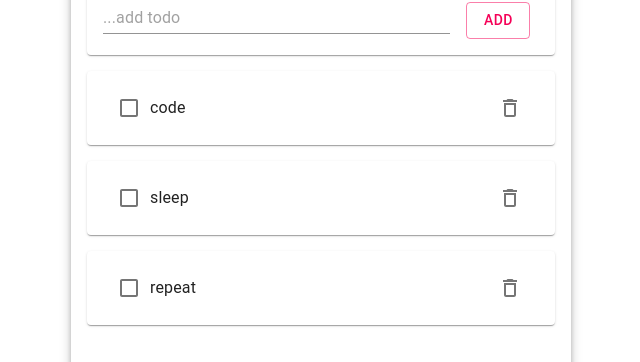
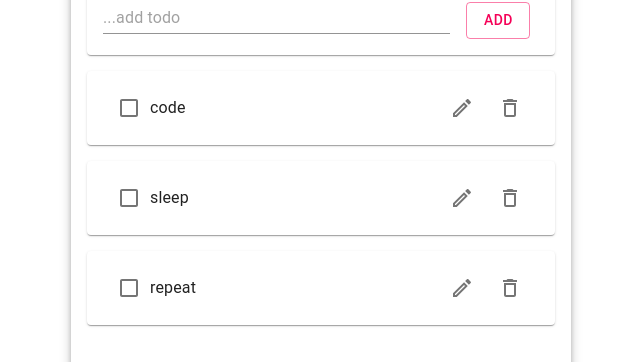
Before and after one commit to tishacodes/todo-list, a React (Create React App) app: page / in a window 1280 px wide. Shown: the part 110-472 px from the top of the page, without its empty margins (319-959 px from the left). Built offline with nearby package versions, Linux system fonts and the light colour scheme.

Commit message:
added edit icon and working on edit feature

```diff
--- a/src/actions/actions.js
+++ b/src/actions/actions.js
@@ -3,6 +3,8 @@
 //Then we give action.type the variable as it’s value and import it wherever we need it.
 
 export const ADD_TODO = "ADD_TODO";
+export const EDIT_TODO = "EDIT_TODO";
+export const SET_EDIT_TODO = "SET_EDIT_TODO";
 export const DELETE_TODO = "DELETE_TODO";
 export const TOGGLE_COMPLETED = "TOGGLE_COMPLETED";
 export const CLEAR_ALL_TASKS = "CLEAR_ALL_TASKS";
@@ -15,6 +17,15 @@ export const addTodo = (newTodo) => {
     return{
         type: ADD_TODO,
         payload: newTodo
+    }
+
+}
+
+export const setTodoToEdit = (id) => {
+
+    return {
+        type: SET_EDIT_TODO,
+        payload: id
     }
 
 }
--- /dev/null
+++ b/src/components/EditForm.js
@@ -0,0 +1,94 @@
+import React, { useState, memo } from "react";
+import { TextField, Paper, Button, Grid } from "@material-ui/core"
+import { connnect } from "react-redux";
+import { setTodoToEdit, addTodo } from "../actions/actions.js";
+import { connect } from "react-redux";
+
+function EditForm(props){
+
+    //props.resetEditState();
+    console.log("edit state in edit form", props.isEditing);
+
+    console.log("todo item to edit in edit form", props.todoItemToEdit[0]);
+
+    const [editItem, setEditItem] = useState({ id: props.todoItemToEdit[0].id,
+                                               todo: props.todoItemToEdit[0].todo,
+                                               completed: props.todoItemToEdit.completed });
+
+    console.log(" edit todo ", editItem.todo);
+
+    const handleChange = (event) => {
+
+        event.preventDefault();
+
+        setEditItem({
+            id: Date.now(),
+            [event.target.name]: event.target.value,
+            completed: false
+        })
+    }
+
+    const handleSubmit = (event) => {
+        event.preventDefault();
+
+        if(editItem.todo === ""){
+            window.alert("Please enter a todo item.")
+        } else {
+
+            props.addTodo(editItem);
+
+        }
+
+        console.log("todo", editItem);
+
+        resetForm();
+
+    }
+
+    const resetForm = () => {
+        setEditItem({
+            todo: ""
+        })
+    }
+
+    return(
+
+        <Paper style={{ margin: 16, padding: 16 }}>
+            <form onSubmit = {handleSubmit} >
+                <Grid container>
+
+                    <Grid display="flex" flexWrap="nowrap" xs={10} md={10} justifyContent = "flex-start" item style={{ paddingRight: 16 }} >
+                        <TextField
+                        name = "todo"
+                        placeholder = {editItem.todo}
+                        value = {editItem.todo}
+                        onChange = {handleChange}
+                        fullWidth />
+                    </Grid>
+                    <Grid xs={2} md={1} item>
+                        <Button
+                        fullWidth
+                        color="secondary"
+                        variant="outlined"
+                        type = "submit"
+                        onClick = {handleSubmit}>
+                        Save
+                        </Button>
+                    </Grid>
+                </Grid>
+            </form>
+        </Paper>
+
+    );
+
+}
+
+const mapStateToProps = (state) => {
+
+    return {
+        todoList: state.todoList,
+        todoItemToEdit: state.todoItemToEdit
+    }
+}
+
+export default connect(mapStateToProps, {addTodo, setTodoToEdit})(EditForm);
--- a/src/components/TodoItem.js
+++ b/src/components/TodoItem.js
@@ -1,11 +1,19 @@
 import React from "react";
 import {Paper, Grid, List, ListItem, Checkbox, IconButton, ListItemText, ListItemSecondaryAction} from "@material-ui/core";
 import DeleteOutlined from '@material-ui/icons/DeleteOutlined';
+import EditOutlinedIcon from '@material-ui/icons/EditOutlined';
+import EditForm from "./EditForm.js";
 
 function TodoItem(props){
 
-    return(
+    console.log("edit state before return", props.isEditing);
 
+    //{props.todoItemToEdit === undefined ? null : props.todo.id};
+
+    //return !(props.todo.id === props.todoItemToEdit[0].id) ?
+    //(
+
+        return(
         <Paper style={{ margin: 16, padding: 5 }}>
 
             <ListItem divider={props.divider}>
@@ -16,6 +24,14 @@ function TodoItem(props){
 
                 <ListItemText primary={props.todo.todo} style = {{overflow: "auto"}} />
 
+                <IconButton aria-label="Edit Todo" >
+                    <EditOutlinedIcon onClick = {() => {
+                                                            props.setTodoToEdit(props.todo.id);
+                                                            console.log("edit state in onclick", props.isEditing);
+                                                        }}
+                    />
+                </IconButton>
+
                 <IconButton aria-label="Delete Todo" >
                     <DeleteOutlined onClick = {() => props.deleteTodo(props.todo.id)}/>
                 </IconButton>
@@ -23,7 +39,9 @@ function TodoItem(props){
             </ListItem>
 
         </Paper>
-    );
+
+    ); //: <EditForm resetEditState = {props.resetEditState} />
+
 
 }
 
--- a/src/components/TodoList.js
+++ b/src/components/TodoList.js
@@ -5,13 +5,19 @@ import FormatListBulletedIcon from '@material-ui/icons/FormatListBulleted';
 import IconButton from '@material-ui/core/IconButton';
 import Badge from '@material-ui/core/Badge';
 import MailIcon from '@material-ui/icons/Mail';
+import EditForm from "./EditForm.js";
 
 import { connect } from "react-redux";
 import TodoItem from "./TodoItem.js";
 import TodoForm from "./TodoForm.js";
 import AppBar from "./AppBar.js";
 
-import { deleteTodo, toggleCompleted, clearAllTasks, clearCompletedTasks, clearIncompleteTasks } from "../actions/actions.js";
+import { setTodoToEdit,
+         deleteTodo,
+         toggleCompleted,
+         clearAllTasks,
+         clearCompletedTasks,
+         clearIncompleteTasks } from "../actions/actions.js";
 
 const useStyles = makeStyles(theme => ({
     root: {
@@ -41,7 +47,6 @@ function TodoList(props){
         }
     })
 
-
     return (
         <Box display="flex" flexWrap="nowrap" p={1} m={1} justifyContent = "center">
 
@@ -59,11 +64,53 @@ function TodoList(props){
 
                 <TodoForm />
 
-                {props.todoList.map (todo => {
-                    return <TodoItem todo = {todo}
-                                    deleteTodo = {props.deleteTodo}
-                                    toggleCompleted = {props.toggleCompleted} />
-                })}
+                {/*start outer ternary statement*/}
+                {/*if the first item in the todoItemToEdit array is not undefined
+                   map over the todoList array */}
+                {props.todoItemToEdit[0] !== undefined ? (
+
+                    /*compare the id of each todo item to the id of the item to edit
+                      if there is a match, display the edit form, else display the item */
+                    props.todoList.map (todo => {
+
+                        {/*start inner ternary statement*/}
+                        return (todo.id !== props.todoItemToEdit[0].id ) ?
+                        (
+
+                        <TodoItem todo = {todo}
+                                todoItemToEdit = {props.todoItemToEdit}
+                                isEditing = {props.isEditing}
+                                resetEditState = {props.resetEditState}
+                                setTodoToEdit = {props.setTodoToEdit}
+                                deleteTodo = {props.deleteTodo}
+                                toggleCompleted = {props.toggleCompleted} /> )
+
+                        :
+
+                        <EditForm todoItemToEdit = {props.todoItemToEdit} resetEditState = {props.resetEditState} isEditing = {props.isEditing} />
+
+                    })
+
+                )  /*end inner ternary statement*/
+
+                :
+                /*else -- if props.todoItemToEdit[0] is undefined, return the todo items*/
+
+                (
+                    props.todoList.map (todo => {
+
+                        return <TodoItem todo = {todo}
+                                todoItemToEdit = {props.todoItemToEdit}
+                                isEditing = {props.isEditing}
+                                resetEditState = {props.resetEditState}
+                                setTodoToEdit = {props.setTodoToEdit}
+                                deleteTodo = {props.deleteTodo}
+                                toggleCompleted = {props.toggleCompleted} />
+                    })
+                )
+
+                }  {/*end outer ternary statement*/}
+
 
                 </div>
 
@@ -77,12 +124,17 @@ function TodoList(props){
 const mapStateToProps = (state) => {
 
     return {
-        todoList: state.todoList
-
+        todoList: state.todoList,
+        isEditing: state.isEditing,
+        todoItemToEdit: state.todoItemToEdit
     }
-
 }
 
-export default connect(mapStateToProps,
-                      { deleteTodo, toggleCompleted, clearAllTasks, clearCompletedTasks, clearIncompleteTasks })
-                      (TodoList);
+export default connect(mapStateToProps, {
+                        setTodoToEdit,
+                        deleteTodo,
+                        toggleCompleted,
+                        clearAllTasks,
+                        clearCompletedTasks,
+                        clearIncompleteTasks
+                    })(TodoList);
--- a/src/reducers/reducer.js
+++ b/src/reducers/reducer.js
@@ -1,4 +1,5 @@
 import {ADD_TODO} from "../actions/actions.js";
+import {SET_EDIT_TODO} from "../actions/actions.js"; //sets the item to be edited in state
 import {DELETE_TODO} from "../actions/actions.js";
 import {TOGGLE_COMPLETED} from "../actions/actions.js";
 import {CLEAR_ALL_TASKS} from "../actions/actions.js";
@@ -8,25 +9,28 @@ import {CLEAR_INCOMPLETE_TASKS} from "../actions/actions.js";
 
 //state object
 const initialState = {
+
     todoList: [
         {
             id: 1,
             todo: "code",
-            completed: false
+            completed: false,
         },
 
         {
             id: 2,
             todo: "sleep",
-            completed: false
+            completed: false,
         },
 
         {
             id: 3,
             todo: "repeat",
-            completed: false
+            completed: false,
         }
-    ]
+    ],
+    todoItemToEdit: {},
+    isEditing: false
 
 }
 
@@ -37,17 +41,30 @@ function reducer(state = initialState, action){
     switch(action.type){
 
         case ADD_TODO:
-
             return {
                 ...state,
+                isEditing: false,
+                todoItemToEdit: {},
                 //appeand the newTodo in action.payload to the todoList array
                 todoList: [...state.todoList, action.payload]
+
+            }
+
+        case SET_EDIT_TODO:
+            return {
+               ...state,
+               isEditing:true,
+               todoItemToEdit: state.todoList.filter( todo => {
+                   return todo.id === action.payload ? true : false
+               })
 
             }
 
         case DELETE_TODO:
             return {
                 ...state,
+                isEditing: false,
+                todoItemToEdit: {},
                 //filter method creates a new array with all elements that passes the test(returns true)
                 todoList: state.todoList.filter( todo => {
                     {
@@ -60,6 +77,8 @@ function reducer(state = initialState, action){
         case TOGGLE_COMPLETED:
             return {
                 ...state,
+                isEditing: false,
+                todoItemToEdit: {},
                 todoList: state.todoList.map( todo => {
                     if(todo.id === action.payload){
                         return {
@@ -70,23 +89,24 @@ function reducer(state = initialState, action){
                     else {
                         return todo;
                     }
-
                 })
-
             }
 
         case CLEAR_ALL_TASKS:
             return {
                 ...state,
+                isEditing: false,
+                todoItemToEdit: {},
                 todoList: state.todoList.filter (todo => {
                     return false;
                 })
-
             }
 
         case CLEAR_COMPLETED_TASKS:
             return {
                 ...state,
+                isEditing: false,
+                todoItemToEdit: {},
                 todoList: state.todoList.filter (todo => {
                     return !todo.completed
                 })
@@ -95,6 +115,8 @@ function reducer(state = initialState, action){
             case CLEAR_INCOMPLETE_TASKS:
                     return {
                         ...state,
+                        isEditing: false,
+                        todoItemToEdit: {},
                         todoList: state.todoList.filter (todo => {
                             return todo.completed
                         })
```
